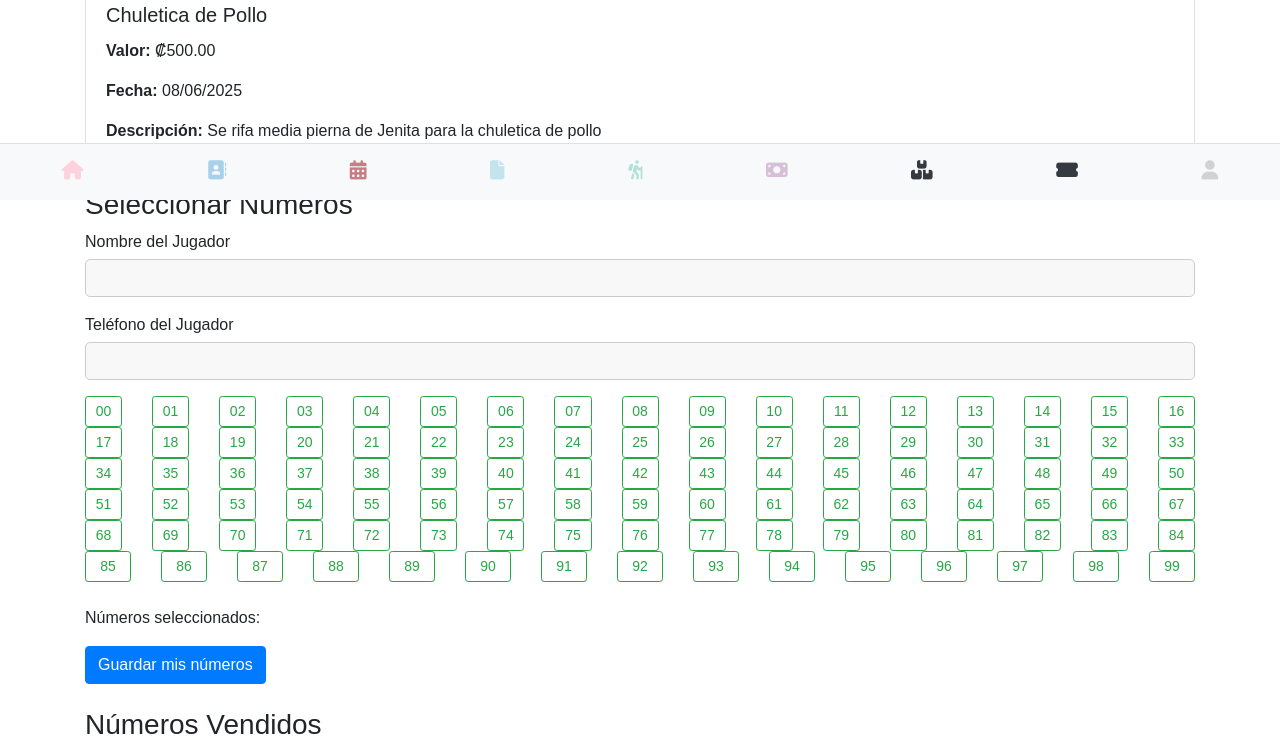
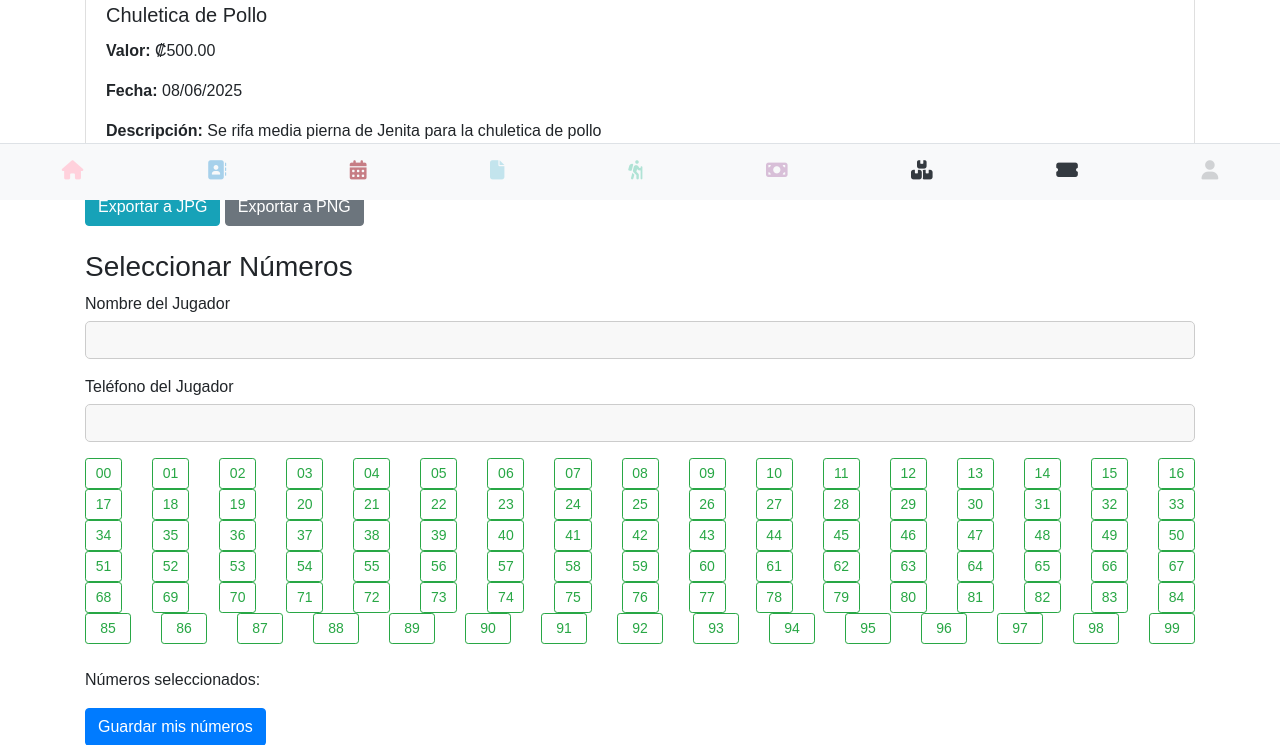
Before and after one commit to kerm1977/miniapp, a Flask app: page /ver_rifa/1 in a window 1280 px wide. Shown: the part 600-1345 px from the top of the page. Run offline with Flask 3, Linux system fonts and the light colour scheme; a user stored in the database is signed in; some libraries are stand-ins or nearby versions.

Commit message:
Agregado sistema de rifas ya exporta a jpg y a png

```diff
--- a/templates/ver_rifa.html
+++ b/templates/ver_rifa.html
@@ -5,10 +5,9 @@
 <div class="container mt-4">
     <h2 class="mb-4">Detalles de la Rifa: {{ rifa.nombre_rifa }}</h2>
 
-    <div class="card mb-4">
+    <div class="card mb-4" id="rifa-details-to-export"> {# <--- ID añadido aquí para la exportación #}
         <div class="card-body">
             {% if rifa.imagen_rifa %}
-            {# CAMBIO AQUÍ: La ruta ahora es 'uploads/' directamente #}
             <img src="{{ url_for('static', filename='uploads/' + rifa.imagen_rifa) }}" class="img-fluid rounded mb-3" alt="{{ rifa.nombre_rifa }}" style="max-height: 400px; object-fit: cover;">
             {% else %}
             <img src="{{ url_for('static', filename='images/default_rifa.png') }}" class="img-fluid rounded mb-3" alt="Imagen por defecto" style="max-height: 400px; object-fit: cover;">
@@ -19,6 +18,12 @@
             <p class="card-text"><strong>Fecha:</strong> {{ rifa.fecha_rifa.strftime('%d/%m/%Y') }}</p>
             <p class="card-text"><strong>Descripción:</strong> {{ rifa.descripcion_rifa }}</p>
         </div>
+    </div>
+
+    {# --- Botones de Exportar --- #}
+    <div class="mb-4">
+        <button id="export-jpg-btn" class="btn btn-info me-2">Exportar a JPG</button>
+        <button id="export-png-btn" class="btn btn-secondary">Exportar a PNG</button>
     </div>
 
     {# --- Sección para la selección de números --- #}
@@ -88,6 +93,9 @@
     <a href="{{ url_for('rifas.lista_rifas') }}" class="btn btn-secondary mt-4">Volver a la lista de rifas</a>
 </div>
 
+{# --- Importar html2canvas (CDN) --- #}
+<script src="https://cdnjs.cloudflare.com/ajax/libs/html2canvas/1.4.1/html2canvas.min.js"></script>
+
 <script>
     document.addEventListener('DOMContentLoaded', function() {
         var selectedNumbers = JSON.parse(document.getElementById('selected_numbers_hidden').value || '[]');
@@ -134,6 +142,35 @@
         })
 
         updateDisplay(); // Actualiza la visualización inicial
+
+        // --- Lógica para Exportar a Imagen ---
+        const rifaDetails = document.getElementById('rifa-details-to-export');
+        const exportJpgBtn = document.getElementById('export-jpg-btn');
+        const exportPngBtn = document.getElementById('export-png-btn');
+
+        function downloadImage(dataUrl, filename, format) {
+            const link = document.createElement('a');
+            link.href = dataUrl;
+            link.download = `${filename}.${format}`;
+            document.body.appendChild(link);
+            link.click();
+            document.body.removeChild(link);
+        }
+
+        exportJpgBtn.addEventListener('click', function() {
+            html2canvas(rifaDetails, { scale: 2 }).then(function(canvas) { // scale para mejor calidad
+                const dataUrl = canvas.toDataURL('image/jpeg', 0.9); // 0.9 para calidad JPG
+                downloadImage(dataUrl, `Rifa_${rifaDetails.querySelector('.card-title').textContent.replace(/[^a-z0-9]/gi, '_')}`, 'jpg');
+            });
+        });
+
+        exportPngBtn.addEventListener('click', function() {
+            html2canvas(rifaDetails, { scale: 2 }).then(function(canvas) { // scale para mejor calidad
+                const dataUrl = canvas.toDataURL('image/png');
+                downloadImage(dataUrl, `Rifa_${rifaDetails.querySelector('.card-title').textContent.replace(/[^a-z0-9]/gi, '_')}`, 'png');
+            });
+        });
+
     });
 </script>
 {% endblock %}
```
Also changed, not shown: instance/db.db.
